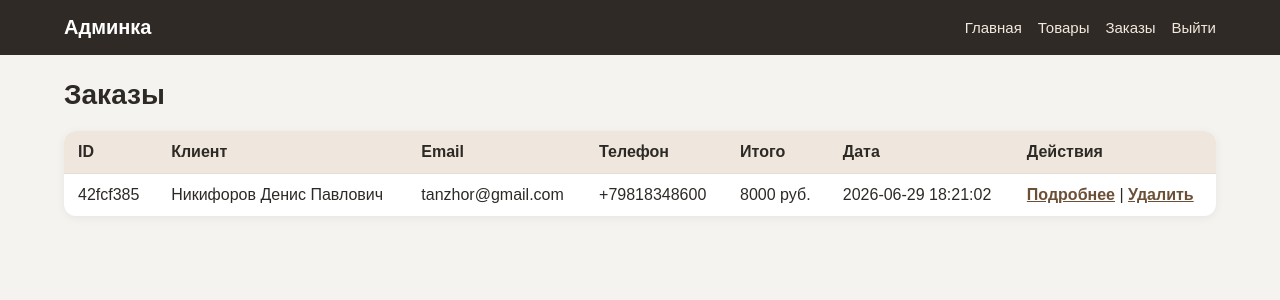
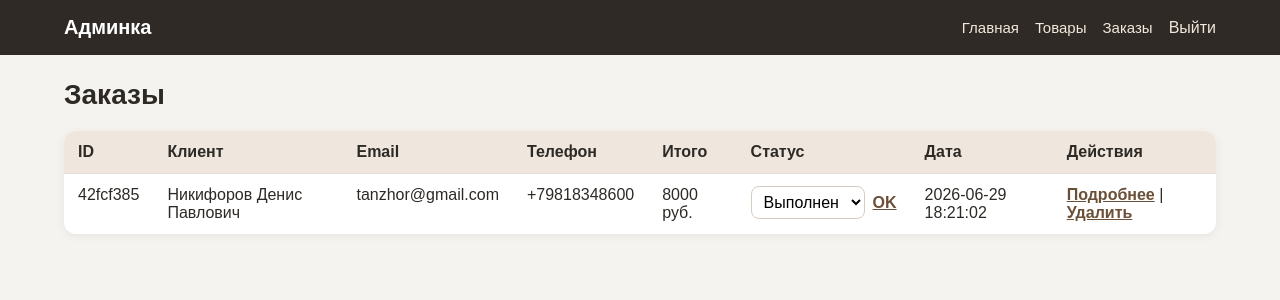
Before and after one commit to Chudnoy/Ceramic_shop_v2, a Flask app: page /admin/orders in a window 1280 px wide. Shown: the top 300 px of the page. Run offline with Flask 3, Linux system fonts and the light colour scheme; the visitor is signed in with stand-in values (Sample User, id 1); data comes from the database, SQL or seed files in the repository; both versions use the stored data as it was after the commit; parts of the project's set-up code (start-up, migrations or seed data) failed here and were passed over.

Commit message:
продолжение разного

```diff
--- a/app.py
+++ b/app.py
@@ -106,7 +106,7 @@ def show_cart():
     return render_template("cart.html", products=products, total=total, cart=cart)
 
 
-@app.route("/remove_from_cart/<product_id>")
+@app.route("/remove_from_cart/<product_id>", methods=['POST'])
 def remove_from_cart_route(product_id):
     if remove_from_cart_serv(session, product_id):
         flash("Товар удалён из корзины", "info")
--- a/routes/admin.py
+++ b/routes/admin.py
@@ -1,9 +1,10 @@
 from flask import Blueprint, render_template, redirect, url_for, flash, request, session
-from db import (get_all_products, get_all_orders, delete_product, update_product, get_product_by_id, get_all_categories, create_product, delete_order, get_order_by_id, update_order)
+from db import (get_all_products, get_all_orders, delete_product, update_product, get_product_by_id, get_all_categories,
+                create_product, delete_order, get_order_by_id, update_order, update_order_status)
 from validation import validate_product
 from services.product_service import process_product_form
 from services.image_service import save_image, delete_image
-from services.order_service import process_order_form
+from services.order_service import process_order_form, ORDER_STATUSES
 from werkzeug.security import generate_password_hash, check_password_hash
 import os
 import json
@@ -45,7 +46,7 @@ def login():
     return render_template('admin/login.html')
 
 
-@admin_bp.route('/admin/logout')
+@admin_bp.route('/admin/logout', methods=['POST'])
 def logout():
     session.pop('is_admin', None)
     flash('Вы вышли из админки', 'info')
@@ -63,25 +64,39 @@ def admin_products():
     return render_template("admin/products.html", products=products)
 
 
+@admin_bp.route("/admin/orders")
+def admin_orders():
+    orders = get_all_orders()
+    return render_template("admin/orders.html", orders=orders, order_statuses=ORDER_STATUSES)
+
+
 @admin_bp.route("/admin/orders/order_details/<order_id>")
 def order_details(order_id):
     order = get_order_by_id(order_id)
     if not order:
         flash('Заказ не найден', 'error')
         return redirect(url_for('admin.admin_orders'))
-    return render_template("admin/order_details.html", order=order)
-
-
-@admin_bp.route("/admin/orders")
-def admin_orders():
-    orders = get_all_orders()
-    return render_template("admin/orders.html", orders=orders)
+    return render_template("admin/order_details.html", order=order, order_statuses=ORDER_STATUSES)
 
 
 @admin_bp.route("/admin/orders/delete/<order_id>", methods=["POST"])
 def delete_order_route(order_id):
     delete_order(order_id)
     flash("Заказ удалён", "info")
+    return redirect(url_for("admin.admin_orders"))
+
+
+@admin_bp.route("/admin/orders/<order_id>/status", methods=["POST"])
+def update_order_status_route(order_id):
+    status = request.form.get("status", "new")
+
+    if status not in ORDER_STATUSES:
+        flash("Некорректный статус заказа", "error")
+        return redirect(url_for("admin.admin_orders"))
+
+    update_order_status(order_id, status)
+
+    flash("Статус заказа обновлён", "success")
     return redirect(url_for("admin.admin_orders"))
 
 
@@ -98,11 +113,11 @@ def edit_order(order_id):
             flash(error_message, 'error')
             return redirect(url_for('admin.edit_order', order_id=order_id))
 
-        update_order(order_id, data['name'], data['email'], data['phone'], data['address'], data['items'], data['total'])
+        update_order(order_id, data['name'], data['email'], data['phone'], data['address'], data['items'], data['total'], data['status'])
         flash("Заказ обновлён", "success")
         return redirect(url_for("admin.admin_orders"))
 
-    return render_template("admin/order_form.html", order=order)
+    return render_template("admin/order_form.html", order=order, order_statuses=ORDER_STATUSES)
 
 
 @admin_bp.route("/admin/products/delete/<product_id>", methods=['POST'])
@@ -118,6 +133,10 @@ def delete_product_route(product_id):
 @admin_bp.route("/admin/products/edit/<product_id>", methods=["GET", "POST"])
 def edit_product(product_id):
     product = get_product_by_id(product_id)
+
+    if not product:
+        flash('Товар не найден', 'error')
+        return redirect(url_for('admin.admin_products'))
     if request.method == "POST":
         is_valid, error_message, data = process_product_form(request.form)
 
--- a/services/order_service.py
+++ b/services/order_service.py
@@ -1,14 +1,26 @@
+ORDER_STATUSES = {
+	'new': 'Новый',
+	'processing': 'В работе',
+	'completed': 'Выполнен',
+	'cancelled': 'Отменён'
+}
+
+
 def process_order_form(form, old_items):
 	name = form.get("name", "").strip()
 	email = form.get("email", "").strip()
 	phone = form.get("phone", "").strip()
 	address = form.get("address", "").strip()
+	status = form.get('status', 'new')
 
 	if not name:
 		return False, 'Имя обязательно для заполнения', None
 
 	if not email or '@' not in email:
 		return False, 'Введён некоректный email', None
+
+	if status not in ORDER_STATUSES:
+		return False, 'Некорректный статус заказа', None
 
 	items = {}
 	total = 0
@@ -19,14 +31,13 @@ def process_order_form(form, old_items):
 			if quantity < 1:
 				raise ValueError
 		except (TypeError, ValueError):
-			return False, f'Некорректное количество товара для "{product['name']}"', None
-
+			return False, f"Некорректное количество товара для «{product['name']}»", None
 		price = int(product['price'])
 		subtotal = price * quantity
 		total += subtotal
 
 		items[product_id] = {'name': product['name'], 'price': price, 'quantity': quantity}
 
-	cleaned_data = {'name': name, 'email': email, 'phone': phone, 'address': address, 'items': items, 'total': total}
+	cleaned_data = {'name': name, 'email': email, 'phone': phone, 'address': address, 'items': items, 'total': total, 'status': status}
 
 	return True, '', cleaned_data
--- a/static/css/admin.css
+++ b/static/css/admin.css
@@ -264,3 +264,59 @@
     cursor: pointer;
     text-decoration: underline;
 }
+
+.admin-nav-button {
+    border: none;
+    background: none;
+    padding: 0;
+    color: #f2e8dc;
+    font: inherit;
+    cursor: pointer;
+}
+
+.admin-nav-button:hover {
+    text-decoration: underline;
+}
+
+.admin-status {
+    display: inline-block;
+    padding: 5px 10px;
+    border-radius: 999px;
+    font-size: 13px;
+    font-weight: 700;
+    white-space: nowrap;
+}
+
+.admin-status-new {
+    background: #e8eef7;
+    color: #2f4f7f;
+}
+
+.admin-status-processing {
+    background: #fff1d8;
+    color: #7a4b00;
+}
+
+.admin-status-completed {
+    background: #dcebdc;
+    color: #2f6b3b;
+}
+
+.admin-status-cancelled {
+    background: #f1d6d2;
+    color: #8a2f28;
+}
+
+.admin-status-form {
+    display: flex;
+    gap: 8px;
+    align-items: center;
+}
+
+.admin-status-select {
+    padding: 6px 8px;
+    border: 1px solid #d6cbbf;
+    border-radius: 8px;
+    background: #fff;
+    font: inherit;
+}
--- a/templates/admin/base.html
+++ b/templates/admin/base.html
@@ -18,7 +18,9 @@
                 <a href="{{ url_for('admin.admin_products') }}">Товары</a>
                 <a href="{{ url_for('admin.admin_orders') }}">Заказы</a>
                 {% if session.get('is_admin') %}
-                    <a href="{{url_for('admin.logout')}}">Выйти</a>
+                    <form action="{{ url_for('admin.logout') }}" method="post" class="admin-inline-form">
+                        <button type="submit" class="admin-nav-button">Выйти</button>
+                    </form>
                 {% endif %}
             </nav>
         </div>
--- a/templates/admin/order_details.html
+++ b/templates/admin/order_details.html
@@ -11,6 +11,11 @@
     <p><strong>Телефон:</strong> {{ order.customer_phone if order.customer_phone else '—' }}</p>
     <p><strong>Адрес:</strong> {{ order.customer_address if order.customer_address else '—' }}</p>
     <p><strong>Дата оформления:</strong> {{ order.created_at }}</p>
+    <p><strong>Статус заказа:</strong>
+        <span class="admin-status admin-status-{{ order.status }}">
+        {{ order_statuses.get(order.status, order.status) }}
+        </span>
+    </p>
 </div>
 
 <div class="admin-detail-card">
--- a/templates/admin/orders.html
+++ b/templates/admin/orders.html
@@ -11,6 +11,7 @@
             <th>Email</th>
             <th>Телефон</th>
             <th>Итого</th>
+            <th>Статус</th>
             <th>Дата</th>
             <th>Действия</th>
         </tr>
@@ -22,6 +23,21 @@
             <td>{{ order.customer_email }}</td>
             <td>{{ order.customer_phone if order.customer_phone else '—' }}</td>
             <td>{{ order.total }} руб.</td>
+            <td>
+                <form action="{{ url_for('admin.update_order_status_route', order_id=order.id) }}"
+                    method="post"
+                    class="admin-status-form">
+                    <select name="status" class="admin-status-select">
+                        {% for eng_status, rus_status in order_statuses.items() %}
+                            <option value="{{ eng_status }}"
+                                {% if order.status == eng_status %}selected{% endif %}>
+                                {{ rus_status }}
+                            </option>
+                        {% endfor %}
+                    </select>
+                    <button type="submit" class="admin-link-button">OK</button>
+                </form>
+            </td>
             <td>{{ order.created_at }}</td>
             <td>
                 <a href="{{ url_for('admin.order_details', order_id=order.id) }}">Подробнее</a>
--- a/templates/cart.html
+++ b/templates/cart.html
@@ -21,7 +21,9 @@
 						<td>{{cart[product.id]}}</td>
 						<td>{{product.price * cart[product.id]}} руб.</td>
 						<td>
-							<a href="{{url_for('remove_from_cart_route', product_id=product.id)}}" class="btn btn-danger btn-sm">Удалить</a>
+							<form action="{{ url_for('remove_from_cart_route', product_id=product.id) }}" method="post">
+    							<button type="submit" class="btn btn-danger btn-sm">Удалить</button>
+							</form>
 						</td>
 					</tr>
 				{% endfor %}
--- a/templates/checkout.html
+++ b/templates/checkout.html
@@ -16,7 +16,7 @@
                             <span class="checkout-item-price">{{product.price * cart[product.id]}} руб.</span>
                         </li>
                     {% endfor %}
-                </ul
+                </ul>
                 <div class="checkout-total">
                     Итого {{total}} руб.
                 </div>
```
Also changed, not shown: db.py (+15 -7 lines), templates/admin/order_form.html (+8 -0 lines), shop.db.
